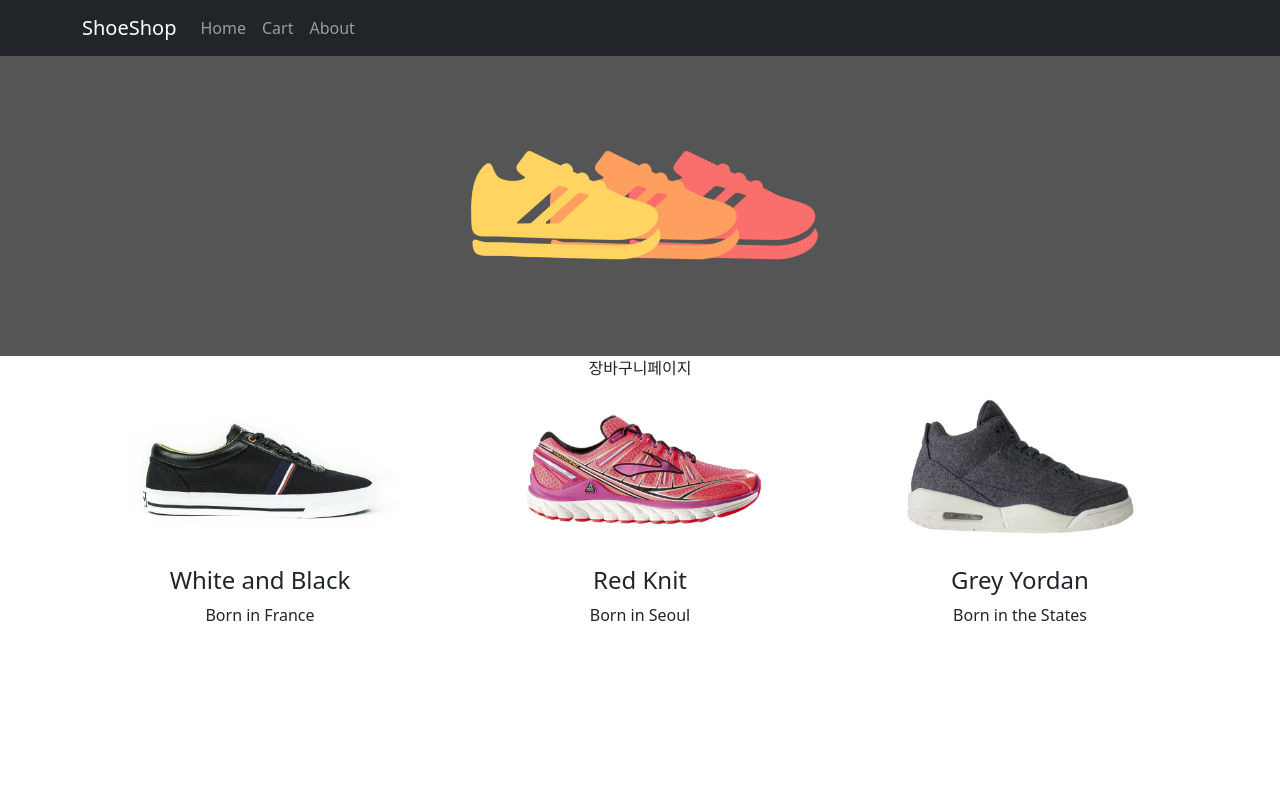
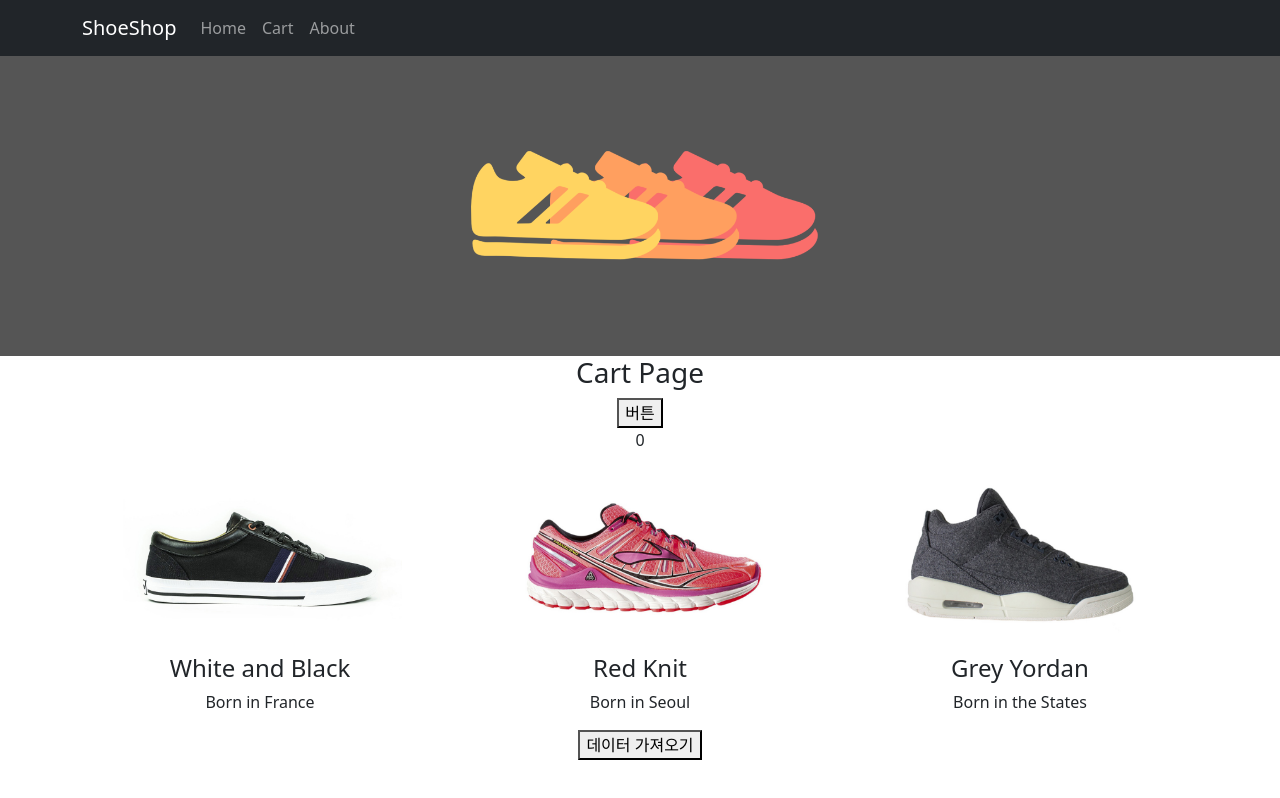
Before and after one commit to zzzmini/react-shop, a React (Create React App) app: page /cart in a window 1280 px wide. Built offline with nearby package versions, Linux system fonts and the light colour scheme.

Commit message:
useEffect

```diff
--- a/package.json
+++ b/package.json
@@ -3,6 +3,7 @@
   "version": "0.1.0",
   "private": true,
   "dependencies": {
+    "axios": "^1.7.9",
     "bootstrap": "^5.3.3",
     "cra-template": "1.2.0",
     "react": "^19.0.0",
@@ -10,7 +11,8 @@
     "react-dom": "^19.0.0",
     "react-router-dom": "^7.1.3",
     "react-scripts": "5.0.1",
-    "web-vitals": "^4.2.4"
+    "web-vitals": "^4.2.4",
+    "yarn": "^1.22.22"
   },
   "scripts": {
     "start": "react-scripts start",
--- a/src/App.js
+++ b/src/App.js
@@ -10,6 +10,8 @@ import { Routes, Route, Link, useNavigate } from "react-router-dom";
 import DetailPage from "./pages/DetailPage";
 import AboutPage from "./pages/AboutPage";
 import MainPage from "./pages/MainPage";
+import CartPage from "./pages/CartPage"
+import axios from "axios";
 
 function App() {
   const [product, setProduct] = useState(data);
@@ -56,7 +58,11 @@ function App() {
             <DetailPage product={product} />
           </div>}
           />
-        <Route path="/cart" element={<div>장바구니페이지</div>} />
+        <Route path="/cart" element={
+          <div>
+            <CartPage />
+          </div>}
+        />
         <Route path="/about" element={<div><AboutPage/></div>}>
           <Route path="member" element={<div>직원소개 페이지</div>}></Route>
           <Route path="location" element={<div>길안내 페이지</div>}></Route>
@@ -83,6 +89,21 @@ function App() {
           );
         })}
       </Row>
+      <button onClick={()=>{
+        axios
+          .get('https://zzzmini.github.io/js/react_data_02.json')
+          .then((result)=>{
+            // 요청 성공시 처리할 곳
+            console.log(result.data)
+            let temp = [... product, ...result.data];
+            console.log(temp)
+            setProduct([... temp]);
+          })
+          .catch(()=>{
+            // 요청 실패시 처리할 곳
+            console.log("실패함.")
+          });
+      }}>데이터 가져오기</button>
     </Container>
     </div>
   );
--- /dev/null
+++ b/src/pages/CartPage/index.js
@@ -0,0 +1,26 @@
+import { useEffect, useState } from "react";
+
+function CartPage(){
+  // 버튼 하나 만들고 누를 때 마다 1씩 증가된 값이 화면에 보이도록
+  // 처리.
+  // useState 이용
+  let [count, setCount] = useState(0);
+  useEffect(()=>{
+    // for(let i=0; i<10000; i++){
+    //   console.log(i);
+    // }
+    console.log('안녕 난 useEffect Mounted!')
+  });
+
+  return (
+    <div>
+      <h3>Cart Page</h3>
+      <button onClick={()=>{
+        setCount(count+1)
+      }}>버튼</button>
+      <p>{count}</p>
+    </div>
+  )
+}
+
+export default CartPage;
--- /dev/null
+++ b/src/pages/DetailPage/Discount.js
@@ -0,0 +1,10 @@
+function Discount() {
+  return (
+    <div className="container">
+      <div className="alert alert-warning">
+        2초 이내 구매시 할인
+      </div>
+    </div>
+  );
+}
+export default Discount;
--- a/src/pages/DetailPage/index.js
+++ b/src/pages/DetailPage/index.js
@@ -1,7 +1,42 @@
 /* eslint no-restricted-globals: ["off"] */
 import { useParams } from "react-router-dom";
+import Discount from "./Discount";
+import { useEffect, useState } from "react";
 
 function Detail(props) {
+  let [alert, setAlert] = useState(true);
+
+  // useEffect 구조
+  //useEffect(()=>{
+    // second
+  //}, 몇초 - first)
+  //,[] -- third });  ---> [] 만 주고 비워두면
+  // 얘는 프로그램 시작할 때 딱 1번만 실행...
+
+  // 2초 후에 alert state -> false
+  useEffect(()=>{
+    let myTimer = setTimeout(() => {setAlert(false)}, 2000)
+    return () => {
+      clearTimeout(myTimer)
+    }
+  }, []);
+
+  let [count, setCount] = useState(0);
+
+  useEffect(()=>{
+    // 호출 시(랜더링 이후) 실행 되는 곳
+    console.log('렌더링 될 때마다 실행')
+    // 종료 시(사라질 때,또는 재랜더링 때) 실행 되는 곳
+    return()=>{
+      console.log('종료 시 실행')
+    }
+  },[count])
+
+
+  // 없을 때 : 매번 실행
+  // [ ] : 딱 1번만 실행
+  // [ 스테이트 ] : 스테이트가 바뀔 때마다 실행
+
   let { id } = useParams();
 
   let findProduct = props.product.find(function(x){
@@ -23,10 +58,16 @@ function Detail(props) {
           <div className="col-md-6">
           <img src={`${process.env.PUBLIC_URL}/images/shoes${i}.jpg`} width={"100%"}/>
           </div>
+          {
+            alert == true? <Discount/> : null
+          }
           <div className="col-md-6">
             <h4 className="pt-5">{shoes.title}</h4>
             <p>{shoes.content}</p>
             <p>{strPrice}원</p>
+            <button onClick={()=>{
+              setCount(count+1)
+            }}>초기화 {count}</button>
             <button className="btn btn-danger">주문하기</button>
           </div>
         </div>
```
Also changed, not shown: 2 other files (tests, documents, lock files or other folders).
